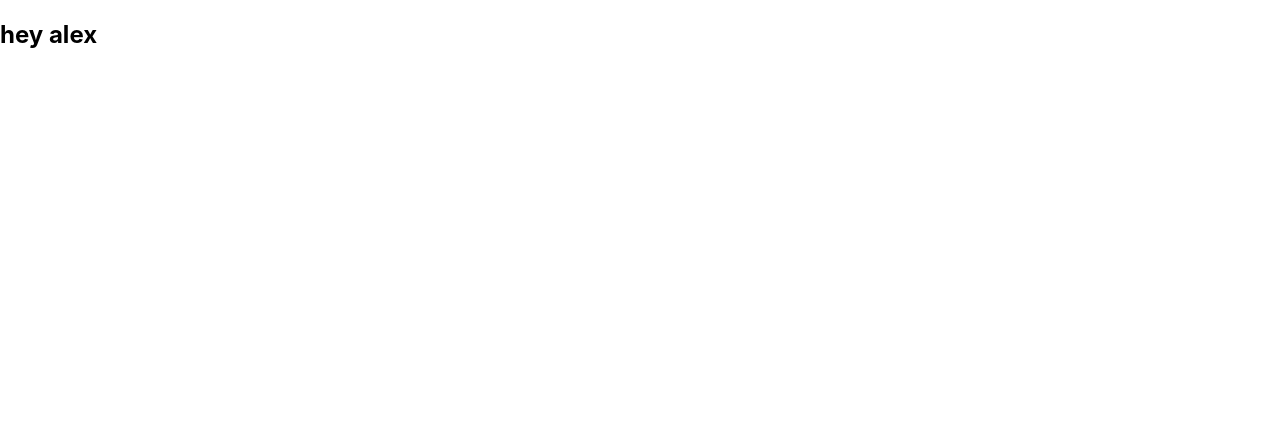
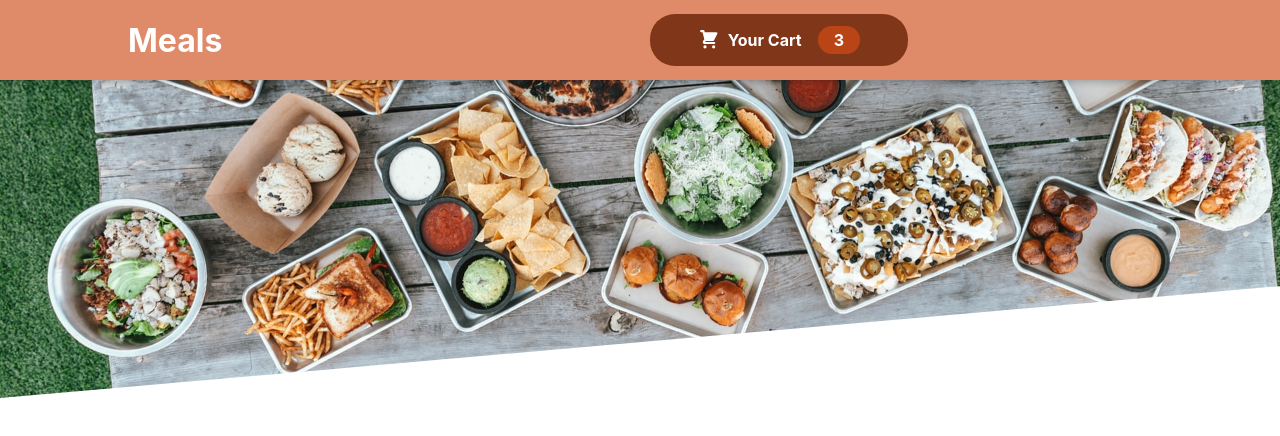
Before and after one commit to iamalex296/Food-Order-App, a React (Create React App) app: page / in a window 1280 px wide. Shown: the top 436 px of the page. Built offline with nearby package versions, Linux system fonts and the light colour scheme.

Commit message:
added Header component

```diff
--- a/src/App.js
+++ b/src/App.js
@@ -1,8 +1,12 @@
+import { Fragment } from "react";
+
+import Header from "./components/Layout/Header";
+
 const App = () => {
   return (
-    <div className="App">
-      <h2>hey alex</h2>
-    </div>
+    <Fragment>
+      <Header />
+    </Fragment>
   );
 };
 
--- /dev/null
+++ b/src/components/Cart/CartIcon.js
@@ -0,0 +1,13 @@
+const CartIcon = () => {
+  return (
+    <svg
+      xmlns="http://www.w3.org/2000/svg"
+      viewBox="0 0 20 20"
+      fill="currentColor"
+    >
+      <path d="M3 1a1 1 0 000 2h1.22l.305 1.222a.997.997 0 00.01.042l1.358 5.43-.893.892C3.74 11.846 4.632 14 6.414 14H15a1 1 0 000-2H6.414l1-1H14a1 1 0 00.894-.553l3-6A1 1 0 0017 3H6.28l-.31-1.243A1 1 0 005 1H3zM16 16.5a1.5 1.5 0 11-3 0 1.5 1.5 0 013 0zM6.5 18a1.5 1.5 0 100-3 1.5 1.5 0 000 3z" />
+    </svg>
+  );
+};
+
+export default CartIcon;
--- /dev/null
+++ b/src/components/Layout/Header.js
@@ -0,0 +1,21 @@
+import { Fragment } from "react";
+
+import HeaderCartButton from "./HeaderCartButton";
+import mealsImage from "../../assets/meals.jpeg";
+import classes from "./Header.module.css";
+
+const Header = () => {
+  return (
+    <Fragment>
+      <header className={classes.header}>
+        <h1>Meals</h1>
+        <HeaderCartButton>Cart</HeaderCartButton>
+      </header>
+      <div className={classes["main-image"]}>
+        <img src={mealsImage} alt="foods" />
+      </div>
+    </Fragment>
+  );
+};
+
+export default Header;
--- /dev/null
+++ b/src/components/Layout/Header.module.css
@@ -0,0 +1,33 @@
+.header {
+  position: fixed;
+  top: 0;
+  left: 0;
+  width: 100%;
+  height: 5rem;
+  background-color: #df8a68;
+  color: white;
+  display: flex;
+  justify-content: space-between;
+  align-items: center;
+  padding: 0 10%;
+  box-shadow: 0 2px 8px rgba(0, 0, 0, 0.25);
+  z-index: 10;
+}
+
+.header > button {
+  margin-right: 500px;
+}
+
+.main-image {
+  width: 100%;
+  height: 25rem;
+  z-index: 0;
+  overflow: hidden;
+}
+
+.main-image img {
+  width: 110%;
+  height: 100%;
+  object-fit: cover;
+  transform: rotateZ(-5deg) translateY(-4rem) translateX(-1rem);
+}
--- /dev/null
+++ b/src/components/Layout/HeaderCartButton.js
@@ -0,0 +1,17 @@
+import CartIcon from "../Cart/CartIcon.js";
+
+import classes from "./HeaderCartButton.module.css";
+
+const HeaderCartButton = (props) => {
+  return (
+    <button className={classes.button}>
+      <span className={classes.icon}>
+        <CartIcon />
+      </span>
+      <span>Your Cart</span>
+      <span className={classes.badge}>3</span>
+    </button>
+  );
+};
+
+export default HeaderCartButton;
--- /dev/null
+++ b/src/components/Layout/HeaderCartButton.module.css
@@ -0,0 +1,61 @@
+.button {
+  cursor: pointer;
+  font: inherit;
+  border: none;
+  background-color: #803618;
+  color: white;
+  padding: 0.75rem 3rem;
+  display: flex;
+  justify-content: space-around;
+  align-items: center;
+  border-radius: 25px;
+  font-weight: bold;
+  transition-duration: 0.4s;
+}
+
+.button:hover,
+.button:active {
+  background-color: #64260b;
+}
+
+.icon {
+  width: 1.35rem;
+  height: 1.35rem;
+  margin-right: 0.5rem;
+}
+
+.badge {
+  background-color: #b94517;
+  padding: 0.25rem 1rem;
+  border-radius: 25px;
+  margin-left: 1rem;
+  font-weight: bold;
+  transition-duration: 0.4s;
+}
+
+.button:hover .badge,
+.button:active .badge {
+  background-color: #92320c;
+}
+
+.bump {
+  animation: bump 300ms ease-out;
+}
+
+@keyframes bump {
+  0% {
+    transform: scale(1);
+  }
+  10% {
+    transform: scale(0.9);
+  }
+  30% {
+    transform: scale(1.1);
+  }
+  50% {
+    transform: scale(1.15);
+  }
+  100% {
+    transform: scale(1);
+  }
+}
```
Also changed, not shown: src/assets/meals.jpeg (added).
